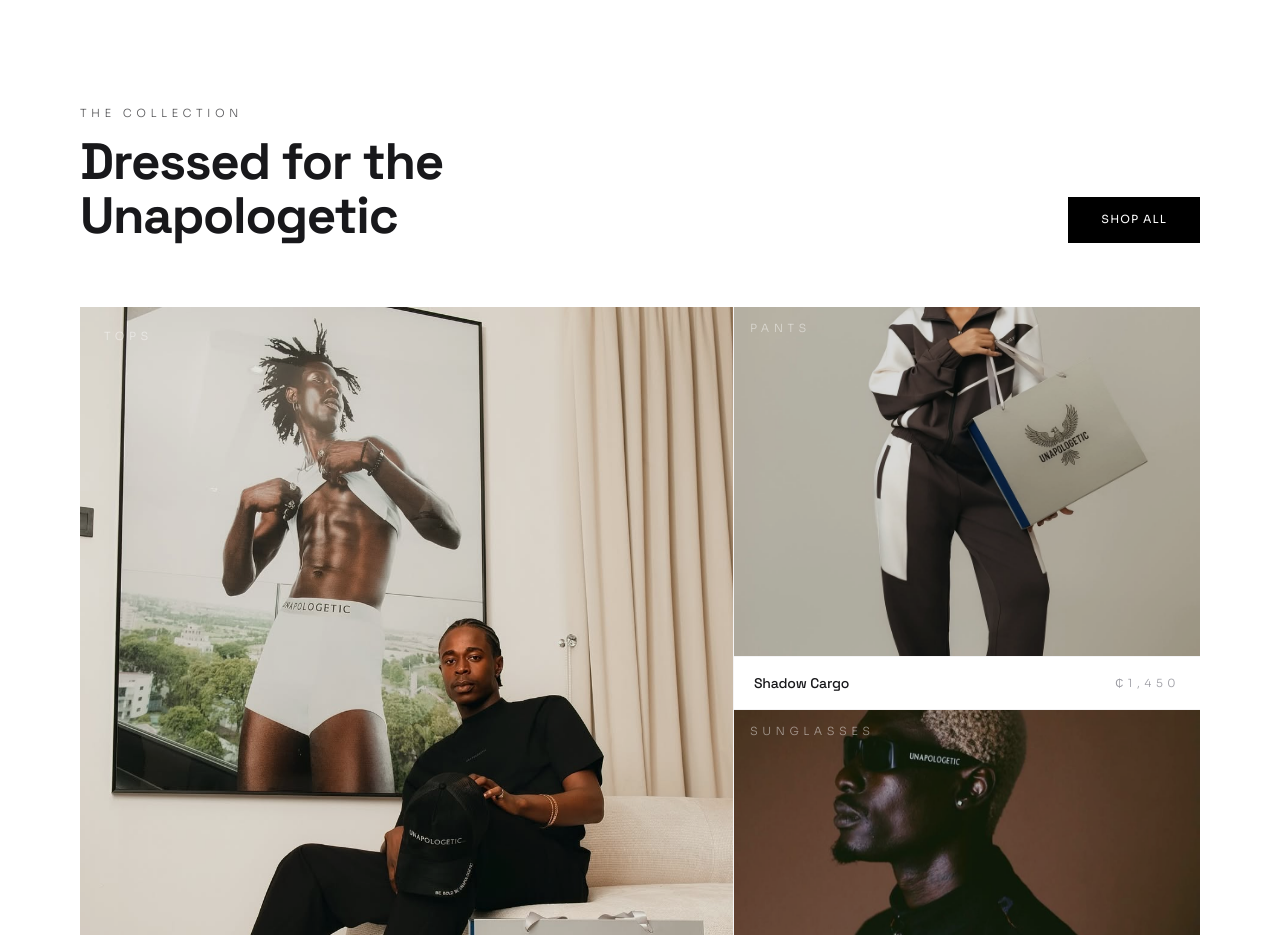
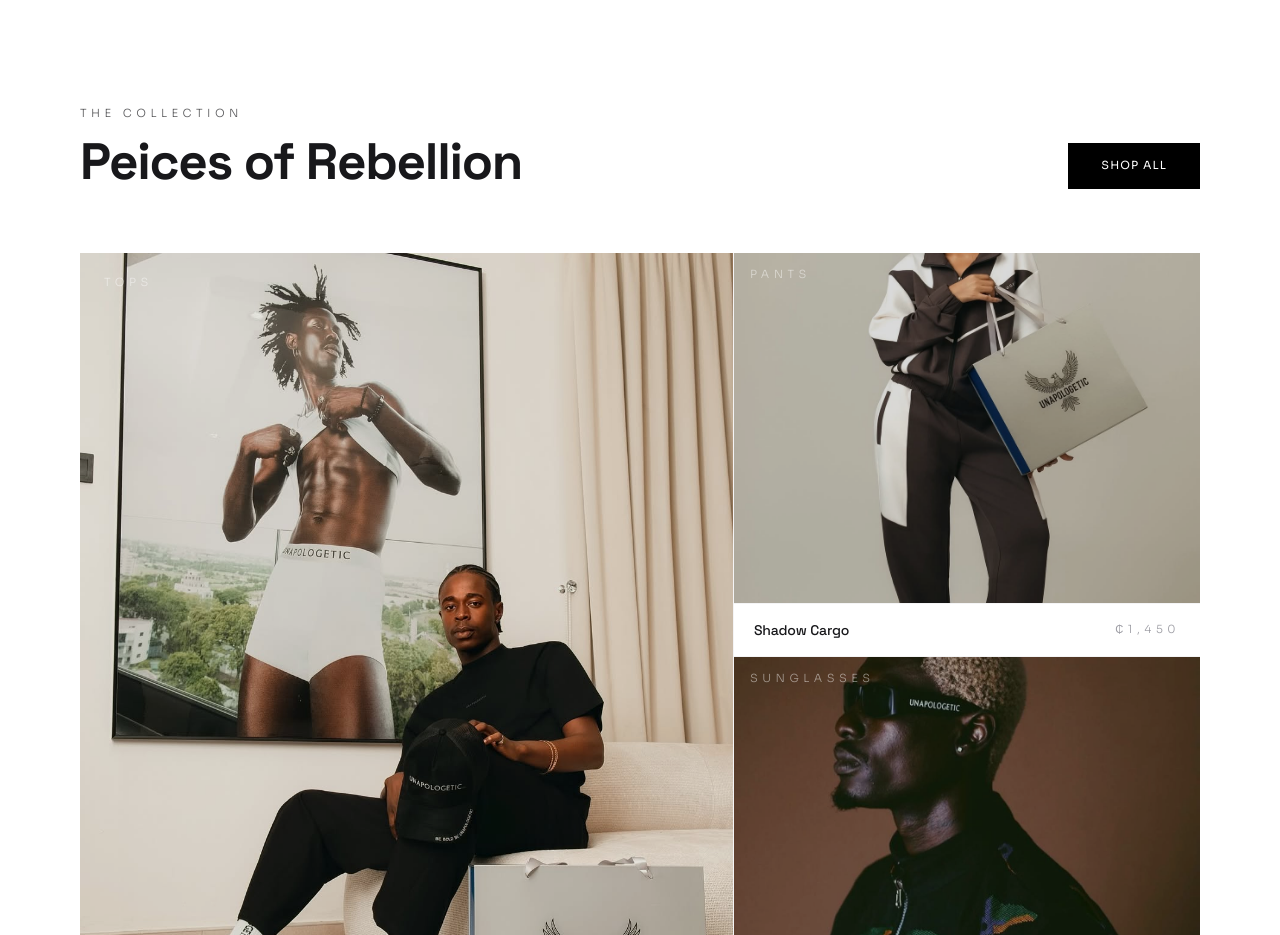
Before and after one commit to HansOheneba/unap, a Next.js app: page / in a window 1280 px wide. Shown: the part 820-1755 px from the top of the page. Built offline with nearby package versions, Linux system fonts and the light colour scheme.

Commit message:
peices of the rebellion

```diff
--- a/components/home/collections-preview.tsx
+++ b/components/home/collections-preview.tsx
@@ -75,7 +75,7 @@
         <div className="flex flex-col md:flex-row md:items-end justify-between gap-6">
           <FadeIn>
             <p className="eyebrow mb-4">The Collection</p>
-            <h2 className="max-w-lg">Dressed for the Unapologetic</h2>
+            <h2 className="max-w-lg">Peices of Rebellion</h2>
           </FadeIn>
           <FadeIn delay={0.15} className="shrink-0">
             <Link href="/collections" className={buttonVariants()}>
```
